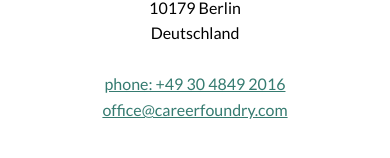
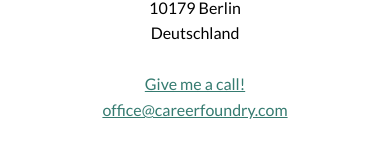
Before and after one commit to JosephHo7/JosephHo7.github.io, a plain HTML site: page contact.html in a window 390 px wide. Shown: the part 271-429 px from the top of the page. Drawn offline with nearby package versions, Linux system fonts and the light colour scheme.

Commit message:
update phone link

```diff
--- a/contact.html
+++ b/contact.html
@@ -46,7 +46,7 @@
             10179 Berlin <br>
             Deutschland <br>
             <br>
-            <a href="tel:+493048492016" class="">phone: +49 30 4849 2016</a><br>
+            <a href="tel:+493048492016" class="">Give me a call!</a><br>
             <a href="mailto:office@careerfoundry.com">office@careerfoundry.com</a>
        </div>
 
```
